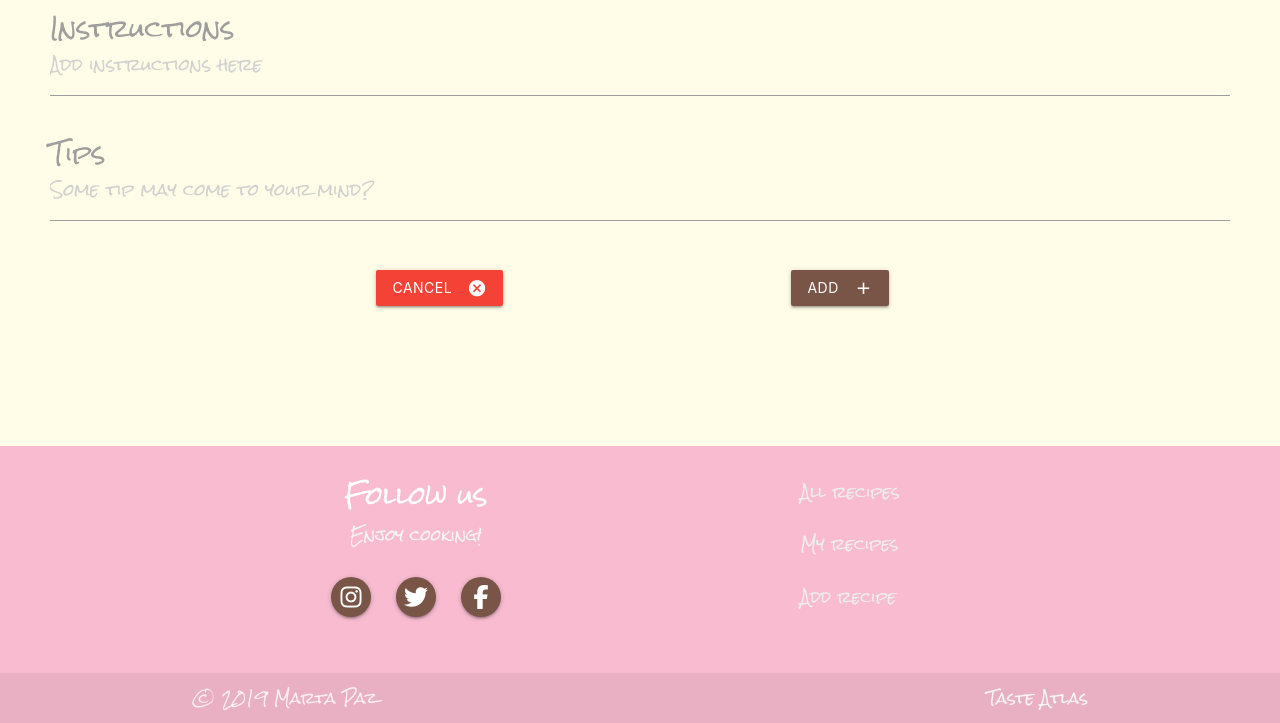
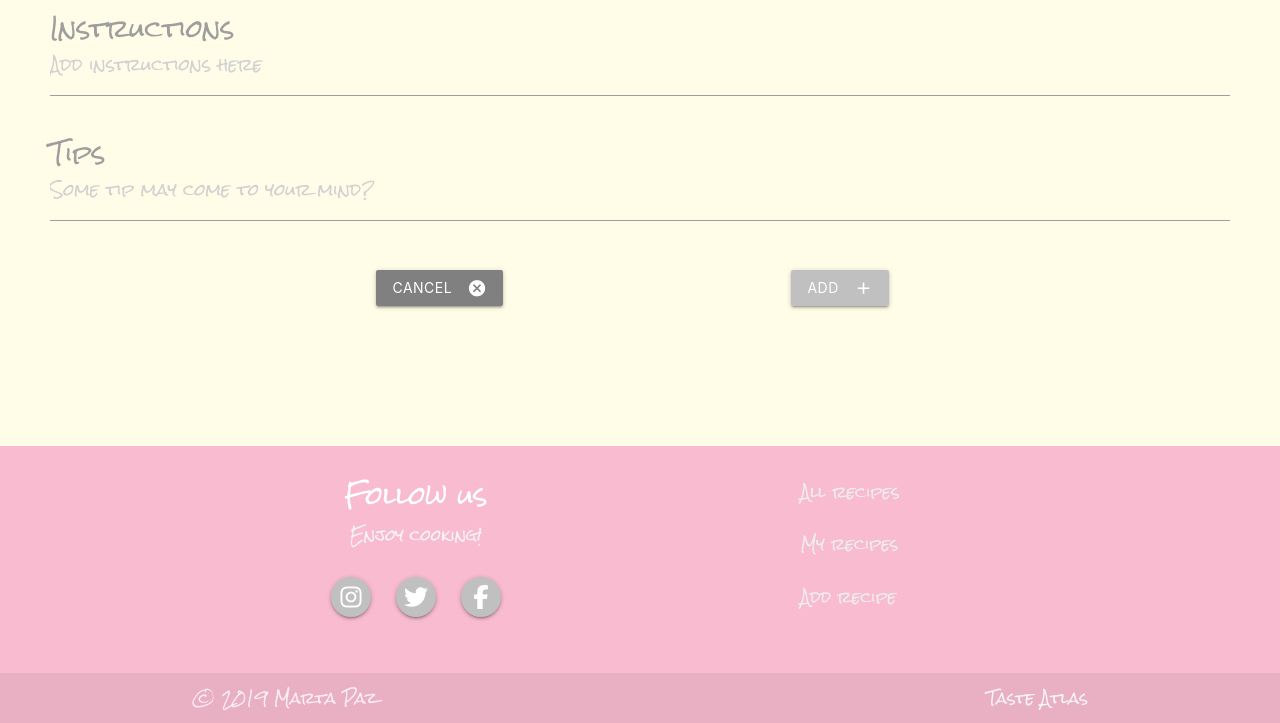
Before and after one commit to pazcm/cook-book, a Flask app: page /add_recipe in a window 1280 px wide. Shown: the part 820-1543 px from the top of the page. Run offline with Flask 2, Linux system fonts and the light colour scheme; data that the repository does not hold is empty; some libraries are stand-ins or nearby versions; some web fonts are replaced.

Commit message:
update style

```diff
--- a/static/css/style.css
+++ b/static/css/style.css
@@ -103,6 +103,20 @@ h3 {
 
 }
 
+.recipe-image {
+  padding: 5px;
+  border: solid 1px #EFEFEF;
+
+}
+
+a:hover .recipe-image {
+  border: solid 1px #CCC;
+  -moz-box-shadow: 1px 1px 5px #999;
+  -webkit-box-shadow: 1px 1px 5px #999;
+  box-shadow: 1px 1px 5px #999;
+  cursor: auto;
+}
+
 .container-recipe-img-icons-btn {
   display: flex;
   justify-content: space-between;
@@ -113,9 +127,20 @@ h3 {
 
 }
 
-.btn-floating {
-  background-color: #c0c0c0;
+
+.btn-floating, .btn {
+  background-color:  #c0c0c0 !important;
+
 }
+
+.btn-action1 .btn {
+  background-color: grey !important;
+}
+
+.card-recipe-edit-delete a {
+  color: white;
+}
+
 
 .pagination {
   margin-top: 50px;
@@ -132,8 +157,6 @@ h3 {
 .sidenav {
   background-color: #fffde7;
 }
-
-
 
 
 /* -- Search box -- */
@@ -280,6 +303,10 @@ textarea {
 
 }
 
+.btn-cancel {
+  background-color: grey;
+}
+
 
 /* -- Footer -- */
 
@@ -352,7 +379,7 @@ textarea {
 
   .recipe-info {
     display: block;
-    padding: 15px 30px 15px 30px;
+    padding: 21px 30px 15px 30px;
     margin-left: 40px;
 
   }
@@ -364,7 +391,7 @@ textarea {
   .recipe-extra-info {
     display: block;
     padding: 30px;
-    margin-top: 50px;
+    margin-top: 30px;
     margin-left: 40px;
 
   }
--- a/templates/add-recipe.html
+++ b/templates/add-recipe.html
@@ -85,12 +85,12 @@
         </div>
         <div class="row action-btns">
           <div class="col s12 m6 offset-l2 offset-l2 l4 btn-action1">
-            <button class = "btn waves-effect waves-light red" type = "submit" >Cancel
+            <button class = "btn waves-effect waves-light btn-cancel" type = "submit" >Cancel
               <i class = "material-icons right">cancel</i>
             </button>
         </div>
         <div class="col s12 m6 l4 btn-action2">
-          <button class="btn waves-effect waves-light brown" type="submit" name="action">Add
+          <button class="btn waves-effect waves-light btn-add" type="submit" name="action">Add
             <i class="material-icons right">add</i>
           </button>
         </div>
--- a/templates/recipe-detail.html
+++ b/templates/recipe-detail.html
@@ -7,7 +7,7 @@
     <div class="row">
       <div class="col s12 m4 l4">
         <div class="recipe-img">
-          <img class="recipe-image" src="{{recipe.image}}" alt="{{recipe.name}}-image" >
+          <a href="#"><img class="recipe-image" src="{{recipe.image}}" alt="{{recipe.name}}-image" ></a>
         </div>
         <div class="recipe-img-icons">
           <a class="btn-floating waves-effect waves-light brown recipe-img-icons-btn"><i class="material-icons">favorite</i></a>
--- a/templates/recipes.html
+++ b/templates/recipes.html
@@ -23,7 +23,6 @@
             <div class="card-recipe-edit-delete">
               <a class="waves-effect waves-light btn-medium" href="{{ url_for('edit_recipe', recipes_id=recipe._id) }}" ><i class="material-icons right">edit</i>Edit</a>
               <a class="waves-effect waves-light btn-medium" href="{{ url_for('delete_recipe', recipes_id=recipe._id) }}" ><i class="material-icons right">delete</i>Delete</a>
-              <a class="waves-effect waves-light btn-medium" href="{{ url_for('recipe_detail', recipes_id=recipe._id) }}" ><i class="material-icons right">check</i>View</a>
             </div>
         </div>
         </div>
```
